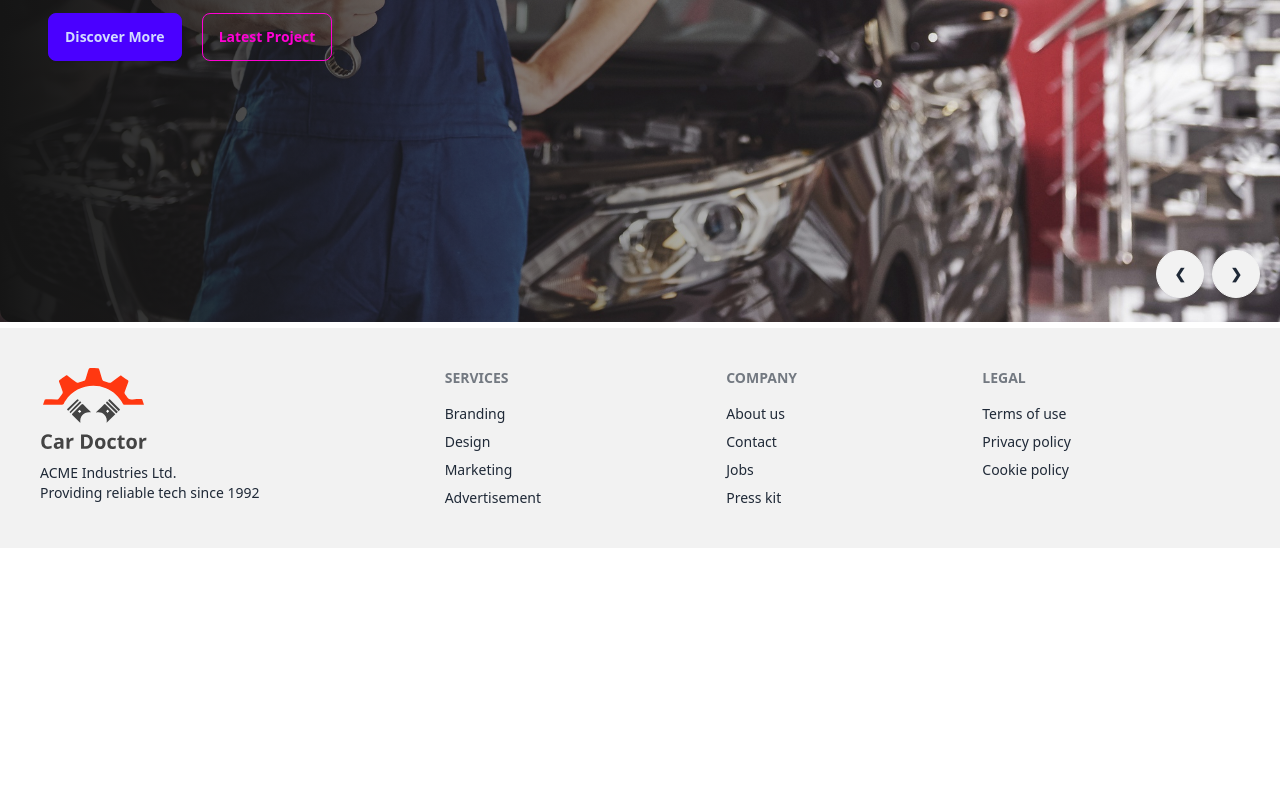
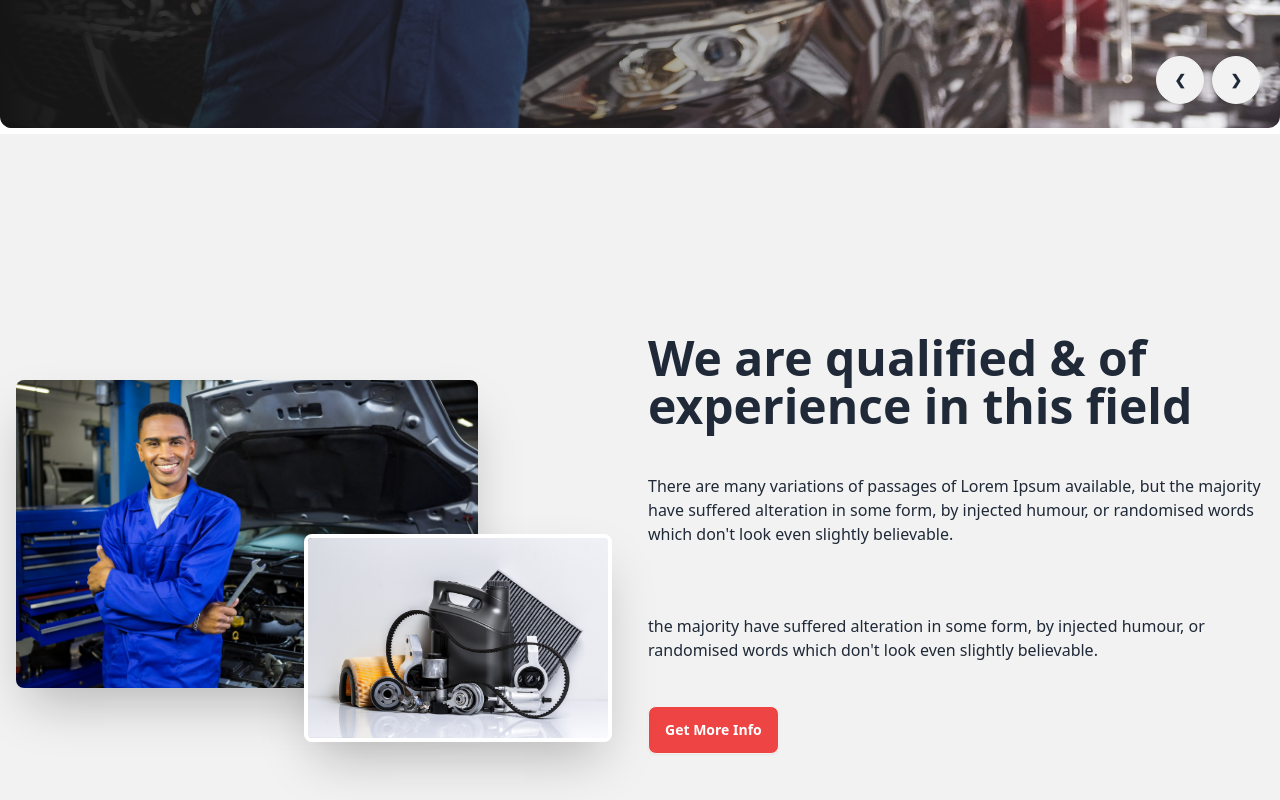
Before and after one commit to nhwnahid007/car-doctor-client, a React (Vite) app: page / in a window 1280 px wide. Shown: the part 660-1460 px from the top of the page. Before the commit the page ends 1208 px from the top, so only its background shows below. Built offline with nearby package versions, Linux system fonts and the light colour scheme.

Commit message:
added about us page

```diff
--- /dev/null
+++ b/src/Pages/Home/About.jsx
@@ -0,0 +1,34 @@
+import person from '../../assets/images/about_us/person.jpg'
+import parts from '../../assets/images/about_us/parts.jpg'
+
+const About = () => {
+  return (
+    <div className="hero min-h-screen bg-base-200">
+      <div className="hero-content flex-col lg:flex-row">
+        <div className='lg:w-1/2 relative'>
+            <img
+              src={person}
+              className="w-3/4 rounded-lg shadow-2xl"
+            />
+            <img
+              src={parts}
+              className="w-1/2 absolute right-5 top-1/2 rounded-lg border-4 border-white shadow-2xl"
+            />
+        </div>
+        <div className='lg:w-1/2 space-y-5'>
+            <h1 className="text-3xl text-orange-500 font-bold"></h1>
+          <h1 className="text-5xl font-bold">We are qualified & of experience in this field</h1>
+          <p className="py-6">
+            There are many variations of passages of Lorem Ipsum available, but the majority have suffered alteration in some form, by injected humour, or randomised words which don&apos;t look even slightly believable.
+          </p>
+          <p className="py-6">
+          the majority have suffered alteration in some form, by injected humour, or randomised words which don&apos;t look even slightly believable.
+          </p>
+          <button className="btn bg-red-500 text-white">Get More Info</button>
+        </div>
+      </div>
+    </div>
+  );
+};
+
+export default About;
--- a/src/Pages/Home/Banner.jsx
+++ b/src/Pages/Home/Banner.jsx
@@ -1,4 +1,4 @@
-import React, { useState, useEffect } from "react";
+import { useState, useEffect } from "react";
 
 import img1 from "../../assets/images/banner/1.jpg";
 import img2 from "../../assets/images/banner/2.jpg";
@@ -20,17 +20,17 @@
   }, [images.length]);
 
   return (
-    <div className="carousel w-full relative">
+    <div className="carousel  w-full relative">
       <div
         id="slide1"
-        className={`carousel-item relative w-full ${
+        className={`carousel-item  relative w-full ${
           currentSlide === 0 ? "" : "hidden"
         }`}
       >
-        <img src={img1} className="w-full" />
+        <img src={img1} className="w-full rounded-xl lg:h-[660px]" />
         <div className="absolute rounded-xl flex items-center h-full left-0 top-0 bg-gradient-to-r from-[#151515] to-[rgba(21, 21, 21, 0)]">
           <div className="text-white space-y-7 pl-12 w-1/2">
-            <h2 className="text-6xl font-bold">
+            <h2 className="md:text-6xl font-bold">
               Affordable Price For Car Servicing
             </h2>
             <p>
@@ -74,10 +74,10 @@
           currentSlide === 1 ? "" : "hidden"
         }`}
       >
-        <img src={img2} className="w-full" />
+        <img src={img2} className="w-full rounded-xl lg:h-[660px]" />
         <div className="absolute rounded-xl flex items-center h-full left-0 top-0 bg-gradient-to-r from-[#151515] to-[rgba(21, 21, 21, 0)]">
                     <div className='text-white space-y-7 pl-12 w-1/2'>
-                        <h2 className='text-6xl font-bold'>Affordable Price For Car Servicing</h2>
+                        <h2 className='md:text-6xl font-bold'>Affordable Price For Car Servicing</h2>
                         <p>There are many variations of passages of  available, but the majority have suffered alteration in some form</p>
                         <div>
                             <button className="btn btn-primary mr-5">Discover More</button>
@@ -114,10 +114,10 @@
           currentSlide === 2 ? "" : "hidden"
         }`}
       >
-        <img src={img3} className="w-full" />
+        <img src={img3} className="w-full rounded-xl lg:h-[660px]" />
         <div className="absolute rounded-xl flex items-center h-full left-0 top-0 bg-gradient-to-r from-[#151515] to-[rgba(21, 21, 21, 0)]">
                     <div className='text-white space-y-7 pl-12 w-1/2'>
-                        <h2 className='text-6xl font-bold'>Affordable Price For Car Servicing</h2>
+                        <h2 className='md:text-6xl font-bold'>Affordable Price For Car Servicing</h2>
                         <p>There are many variations of passages of  available, but the majority have suffered alteration in some form</p>
                         <div>
                             <button className="btn btn-primary mr-5">Discover More</button>
@@ -154,10 +154,10 @@
           currentSlide === 3 ? "" : "hidden"
         }`}
       >
-        <img src={img4} className="w-full" />
+        <img src={img4} className="w-full rounded-xl lg:h-[660px]" />
         <div className="absolute rounded-xl flex items-center h-full left-0 top-0 bg-gradient-to-r from-[#151515] to-[rgba(21, 21, 21, 0)]">
                     <div className='text-white space-y-7 pl-12 w-1/2'>
-                        <h2 className='text-6xl font-bold'>Affordable Price For Car Servicing</h2>
+                        <h2 className='md:text-6xl font-bold'>Affordable Price For Car Servicing</h2>
                         <p>There are many variations of passages of  available, but the majority have suffered alteration in some form</p>
                         <div>
                             <button className="btn btn-primary mr-5">Discover More</button>
@@ -194,10 +194,10 @@
           currentSlide === 4 ? "" : "hidden"
         }`}
       >
-        <img src={img5} className="w-full" />
+        <img src={img5} className="w-full rounded-xl lg:h-[660px]" />
         <div className="absolute rounded-xl flex items-center h-full left-0 top-0 bg-gradient-to-r from-[#151515] to-[rgba(21, 21, 21, 0)]">
                     <div className='text-white space-y-7 pl-12 w-1/2'>
-                        <h2 className='text-6xl font-bold'>Affordable Price For Car Servicing</h2>
+                        <h2 className='md:text-6xl font-bold'>Affordable Price For Car Servicing</h2>
                         <p>There are many variations of passages of  available, but the majority have suffered alteration in some form</p>
                         <div>
                             <button className="btn btn-primary mr-5">Discover More</button>
@@ -234,10 +234,10 @@
           currentSlide === 5 ? "" : "hidden"
         }`}
       >
-        <img src={img6} className="w-full" />
+        <img src={img6} className="w-full rounded-xl lg:h-[660px]" />
         <div className="absolute rounded-xl flex items-center h-full left-0 top-0 bg-gradient-to-r from-[#151515] to-[rgba(21, 21, 21, 0)]">
                     <div className='text-white space-y-7 pl-12 w-1/2'>
-                        <h2 className='text-6xl font-bold'>Affordable Price For Car Servicing</h2>
+                        <h2 className='md:text-6xl font-bold'>Affordable Price For Car Servicing</h2>
                         <p>There are many variations of passages of  available, but the majority have suffered alteration in some form</p>
                         <div>
                             <button className="btn btn-primary mr-5">Discover More</button>
--- a/src/Pages/Home/Home.jsx
+++ b/src/Pages/Home/Home.jsx
@@ -1,3 +1,4 @@
+import About from "./About";
 import Banner from "./Banner";
 
 
@@ -5,6 +6,7 @@
     return (
         <div>
             <Banner></Banner>
+            <About></About>
 
         </div>
     );
```
